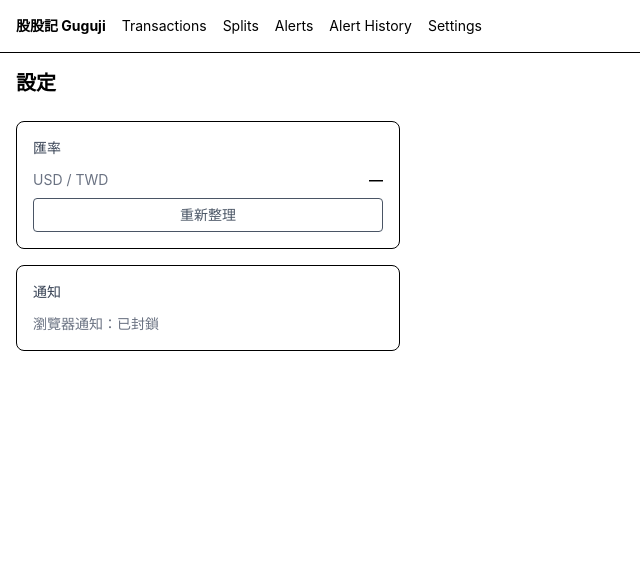
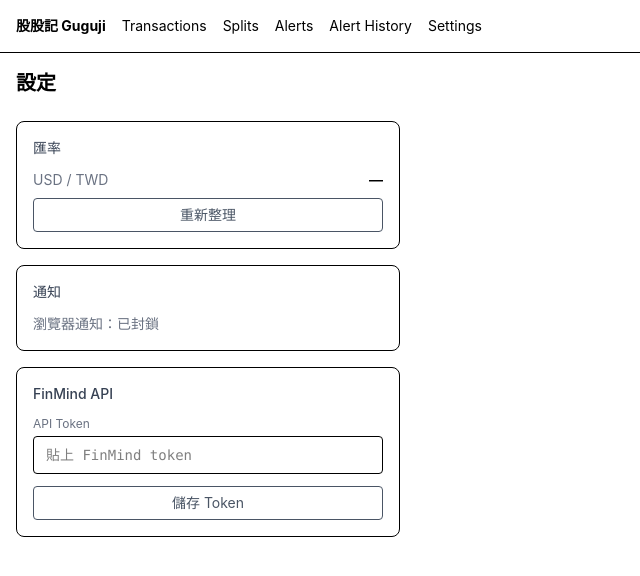
Before and after one commit to kevin1kevin1k/Guguji, a React (Vite) app: page /settings in a window 1280 px wide. Shown: the top 576 px of the page, without its empty margins (0-640 px from the left). Built offline with nearby package versions, Linux system fonts and the light colour scheme.

Commit message:
feat(pages): Settings adds FinMind API token input
Co-Authored-By: Claude Sonnet 4.6 <noreply@anthropic.com>

```diff
--- a/src/pages/Settings/index.tsx
+++ b/src/pages/Settings/index.tsx
@@ -1,5 +1,6 @@
 import { useEffect, useState } from 'react'
 import { ExchangeRateRepository } from '../../db/ExchangeRateRepository'
+import { SettingsRepository, FINMIND_TOKEN_KEY } from '../../db/SettingsRepository'
 import { fetchUsdTwd } from '../../utils/exchangeRate'
 import { requestNotificationPermission } from '../../utils/notification'
 import type { ExchangeRate } from '../../types'
@@ -9,6 +10,9 @@ export default function Settings() {
   const [loading, setLoading] = useState(false)
   const [error, setError] = useState<string | null>(null)
   const [notifPermission, setNotifPermission] = useState<NotificationPermission>('default')
+  const [finmindToken, setFinmindToken] = useState('')
+  const [savingToken, setSavingToken] = useState(false)
+  const [tokenSaved, setTokenSaved] = useState(false)
 
   useEffect(() => {
     ExchangeRateRepository.getEntry().then(setEntry)
@@ -20,12 +24,32 @@ export default function Settings() {
     }
   }, [])
 
+  useEffect(() => {
+    SettingsRepository.get(FINMIND_TOKEN_KEY).then((t) => {
+      if (t) setFinmindToken(t)
+    })
+  }, [])
+
   async function handleRequestPermission() {
     try {
       const permission = await requestNotificationPermission()
       setNotifPermission(permission)
     } catch {
       // requestPermission() can reject in some environments; silently ignore
+    }
+  }
+
+  async function handleSaveFinmindToken() {
+    setSavingToken(true)
+    setTokenSaved(false)
+    try {
+      await SettingsRepository.set(FINMIND_TOKEN_KEY, finmindToken.trim())
+      setTokenSaved(true)
+      setTimeout(() => setTokenSaved(false), 3000)
+    } catch {
+      // silently ignore
+    } finally {
+      setSavingToken(false)
     }
   }
 
@@ -89,6 +113,31 @@ export default function Settings() {
           )}
         </div>
       </div>
+
+      <div className="border rounded-lg p-4 max-w-sm mt-4">
+        <h3 className="text-sm font-medium text-gray-700 mb-3">FinMind API</h3>
+        <div className="mb-3">
+          <label htmlFor="finmind-token" className="block text-xs text-gray-500 mb-1">
+            API Token
+          </label>
+          <input
+            id="finmind-token"
+            type="password"
+            className="w-full border rounded px-3 py-2 text-sm font-mono"
+            value={finmindToken}
+            onChange={(e) => setFinmindToken(e.target.value)}
+            placeholder="貼上 FinMind token"
+          />
+        </div>
+        <button
+          onClick={handleSaveFinmindToken}
+          disabled={savingToken}
+          className="w-full px-3 py-1.5 text-sm rounded border text-gray-600 hover:bg-gray-100 disabled:opacity-50"
+        >
+          {savingToken ? '儲存中…' : '儲存 Token'}
+        </button>
+        {tokenSaved && <p className="text-xs text-green-600 mt-2">Token 已儲存。</p>}
+      </div>
     </div>
   )
 }
```
Also changed, not shown: 1 other file (tests, documents, lock files or other folders).
